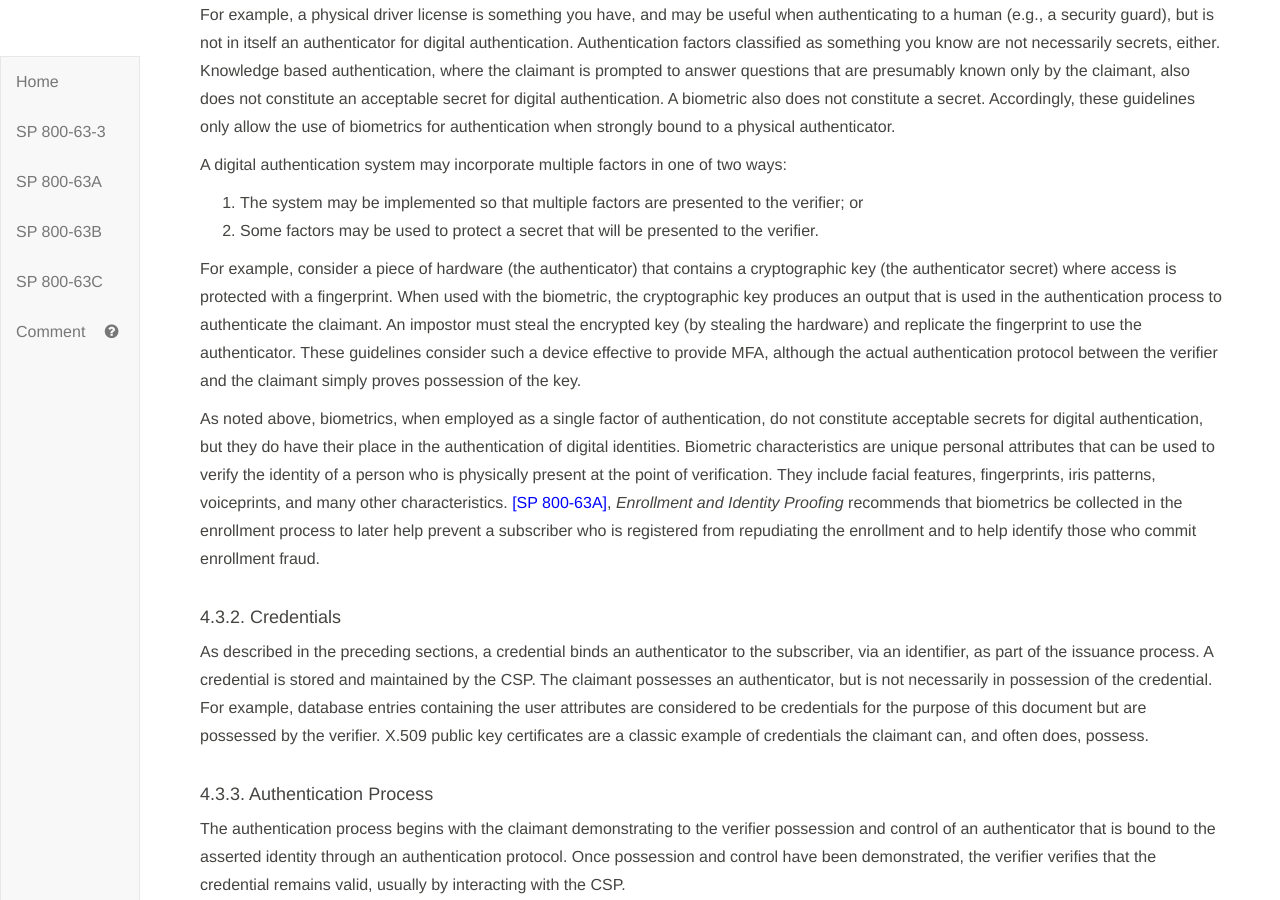
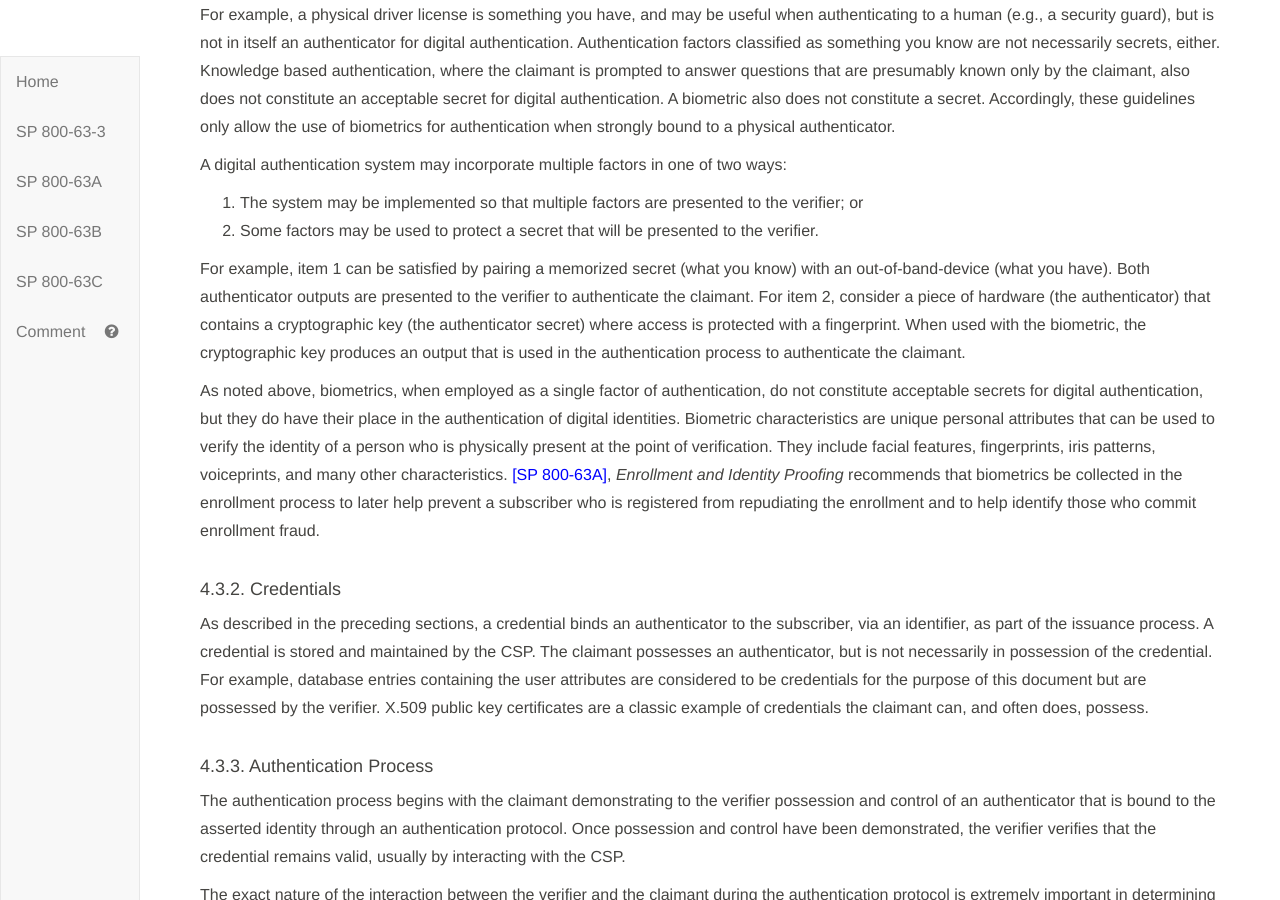
Before and after one commit to usnistgov/800-63-3, a Jekyll site: the page built from sp800-63-3/sec4_model.md, in a window 1280 px wide and 900 px high, scrolled down 4042 px. Built offline with Jekyll 4.4.1, drawn with Linux system fonts in a browser that asks for light colours; our own code applies the rules of GitHub Pages for plain Markdown files.

Commit message:
Closes #1629

```diff
--- a/sp800-63-3/sec4_model.md
+++ b/sp800-63-3/sec4_model.md
@@ -88,7 +88,7 @@ A digital authentication system may incorporate multiple factors in one of two w
 1. The system may be implemented so that multiple factors are presented to the verifier; or
 2. Some factors may be used to protect a secret that will be presented to the verifier.
 
-For example, consider a piece of hardware (the authenticator) that contains a cryptographic key (the authenticator secret) where access is protected with a fingerprint. When used with the biometric, the cryptographic key produces an output that is used in the authentication process to authenticate the claimant. An impostor must steal the encrypted key (by stealing the hardware) and replicate the fingerprint to use the authenticator. These guidelines consider such a device effective to provide MFA, although the actual authentication protocol between the verifier and the claimant simply proves possession of the key.
+For example, item 1 can be satisfied by pairing a memorized secret (what you know) with an out-of-band-device (what you have). Both authenticator outputs are presented to the verifier to authenticate the claimant. For item 2, consider a piece of hardware (the authenticator) that contains a cryptographic key (the authenticator secret) where access is protected with a fingerprint. When used with the biometric, the cryptographic key produces an output that is used in the authentication process to authenticate the claimant.
 
 As noted above, biometrics, when employed as a single factor of authentication, do not constitute acceptable secrets for digital authentication, but they do have their place in the authentication of digital identities. Biometric characteristics are unique personal attributes that can be used to verify the identity of a person who is physically present at the point of verification. They include facial features, fingerprints, iris patterns, voiceprints, and many other characteristics. [[SP 800-63A]](sp800-63a.html), *Enrollment and Identity Proofing* recommends that biometrics be collected in the enrollment process to later help prevent a subscriber who is registered from repudiating the enrollment and to help identify those who commit enrollment fraud.
 
```
